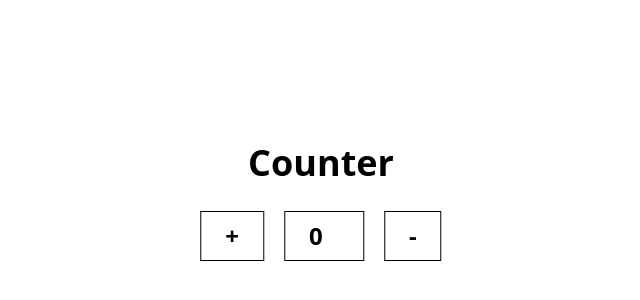
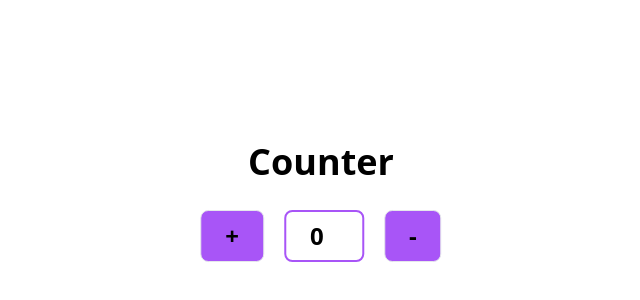
Before and after one commit to nitishrajpandey/pw-skills-assignment, a plain HTML site: page Dom Assigment/question-3/index.html in a window 1280 px wide. Shown: the part 198-498 px from the top of the page, without its empty margins (319-959 px from the left). Drawn offline with Linux system fonts and the light colour scheme.

Commit message:
complete question 3

```diff
--- a/Dom Assigment/question-3/index.html
+++ b/Dom Assigment/question-3/index.html
@@ -11,10 +11,10 @@
     <div class="absolute top-[50%] left-[50%] translate-x-[-50%] translate-y-[-50%]">
         <h1 class="font-bold capitalize text-4xl mb-7 text-center">Counter</h1>
         <div class="flex gap-5">
-            <button class="px-6 py-2 border border-black font-bold text-2xl" data-addButton="">+</button>
+            <button class="px-6 py-2 border bg-purple-500 rounded-lg font-bold text-2xl" data-addButton="">+</button>
             <!-- <input class=" w-20 px-6 py-2 border border-black font-bold text-2xl" data-outputValue=""/> -->
-            <input type="text" value="0" class="w-20 px-6 py-2 border border-black font-bold text-2xl"data-outputValue="">
-            <button class="px-6 py-2 border border-black font-bold text-2xl" data-subButton="">-</button>
+            <input type="text" value="0" class="w-20 px-6 py-2 border-2 border-purple-500 font-bold text-2xl rounded-lg"data-outputValue="">
+            <button class="px-6 py-2 border  font-bold text-2xl bg-purple-500 rounded-lg" data-subButton="">-</button>
 
         </div>
     </div>
```
Also changed, not shown: Dom Assigment/question-3/style.css.
